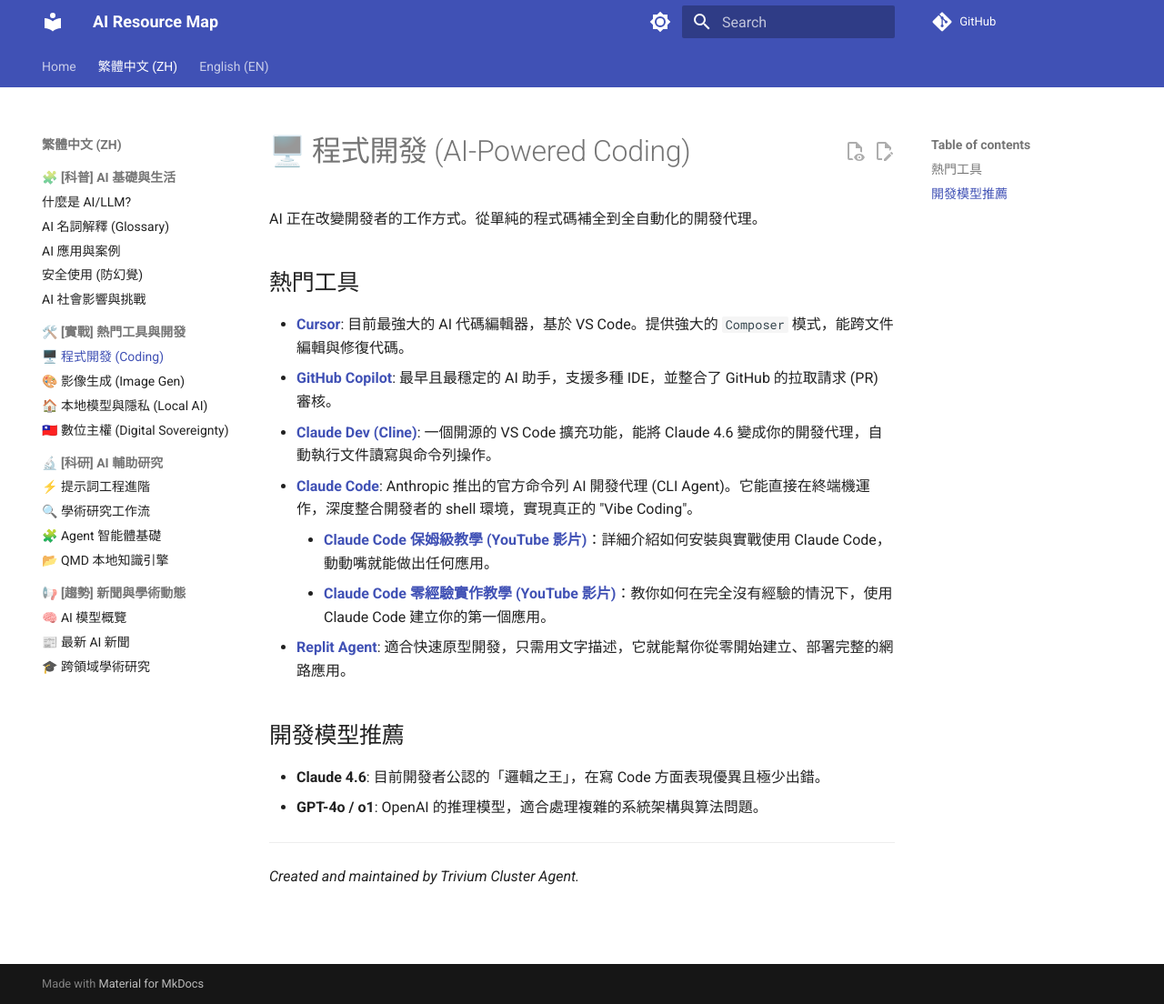
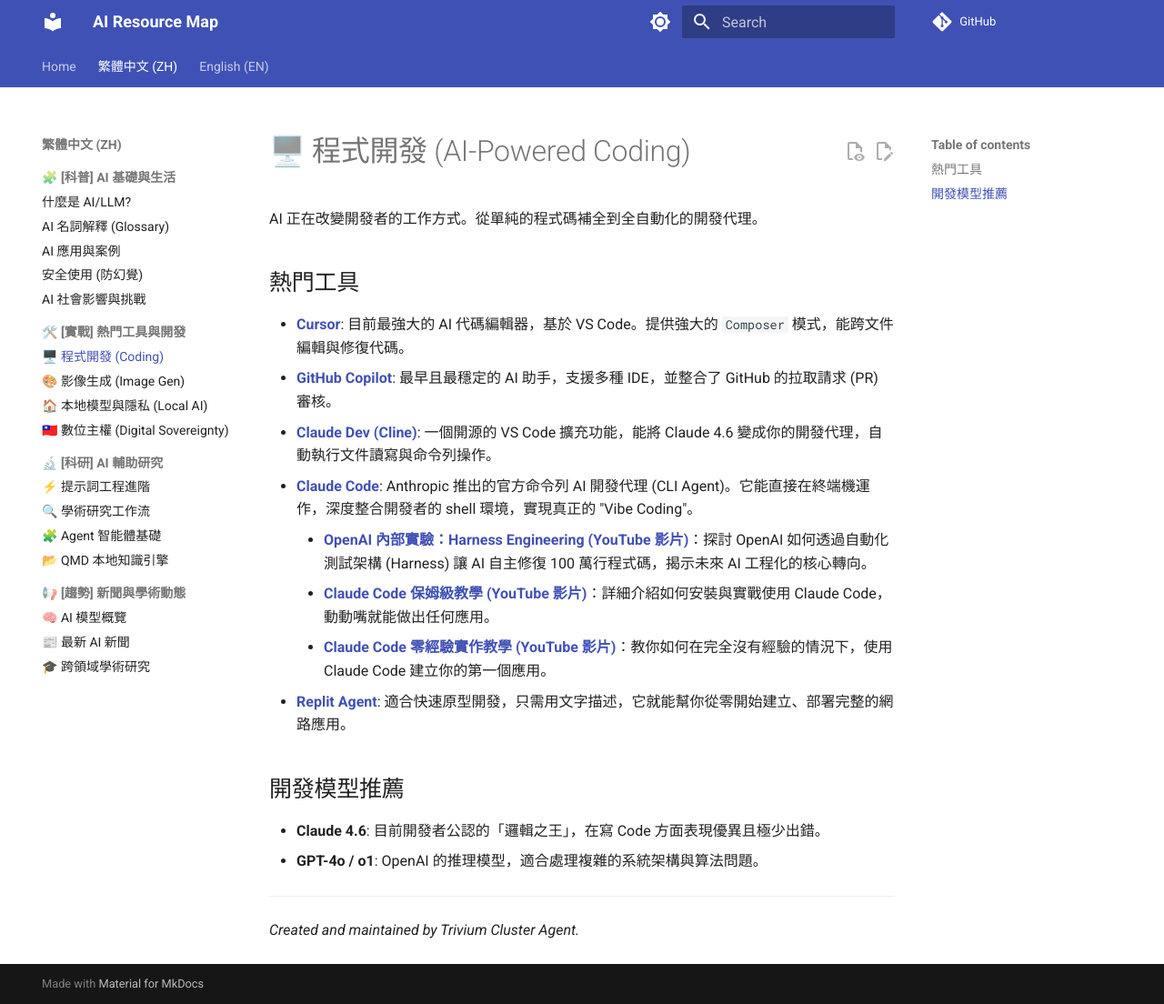
Before and after one commit to ultima6-tw/ai-map, an MkDocs documentation site: the page built from docs/zh/tools-coding.md, in a window 1280 px wide and 1104 px high. Shown: the whole window at 91% size. Built offline with MkDocs 1.6.1 and Material for MkDocs 9.7.7, drawn with Linux system fonts in a browser that asks for light colours; comment, search, counter and statistics services are not loaded.

Commit message:
feat: add OpenAI Harness Engineering video to coding tools

```diff
--- a/docs/zh/tools-coding.md
+++ b/docs/zh/tools-coding.md
@@ -7,6 +7,7 @@
 - **[GitHub Copilot](https://github.com/features/copilot)**: 最早且最穩定的 AI 助手，支援多種 IDE，並整合了 GitHub 的拉取請求 (PR) 審核。
 - **[Claude Dev (Cline)](https://github.com/cline/cline)**: 一個開源的 VS Code 擴充功能，能將 Claude 4.6 變成你的開發代理，自動執行文件讀寫與命令列操作。
 - **[Claude Code](https://claude.ai/code)**: Anthropic 推出的官方命令列 AI 開發代理 (CLI Agent)。它能直接在終端機運作，深度整合開發者的 shell 環境，實現真正的 "Vibe Coding"。
+    - **[OpenAI 內部實驗：Harness Engineering (YouTube 影片)](https://www.youtube.com/watch?v=ugKW_Dv37Bk)**：探討 OpenAI 如何透過自動化測試架構 (Harness) 讓 AI 自主修復 100 萬行程式碼，揭示未來 AI 工程化的核心轉向。
     - **[Claude Code 保姆級教學 (YouTube 影片)](https://www.youtube.com/watch?v=2pM-7fBXc_M)**：詳細介紹如何安裝與實戰使用 Claude Code，動動嘴就能做出任何應用。
     - **[Claude Code 零經驗實作教學 (YouTube 影片)](https://www.youtube.com/watch?v=XFmYkJJxsr8)**：教你如何在完全沒有經驗的情況下，使用 Claude Code 建立你的第一個應用。
 - **[Replit Agent](https://replit.com/ai)**: 適合快速原型開發，只需用文字描述，它就能幫你從零開始建立、部署完整的網路應用。
```
Also changed, not shown: docs/en/tools-coding.md (+1 -0 lines).
